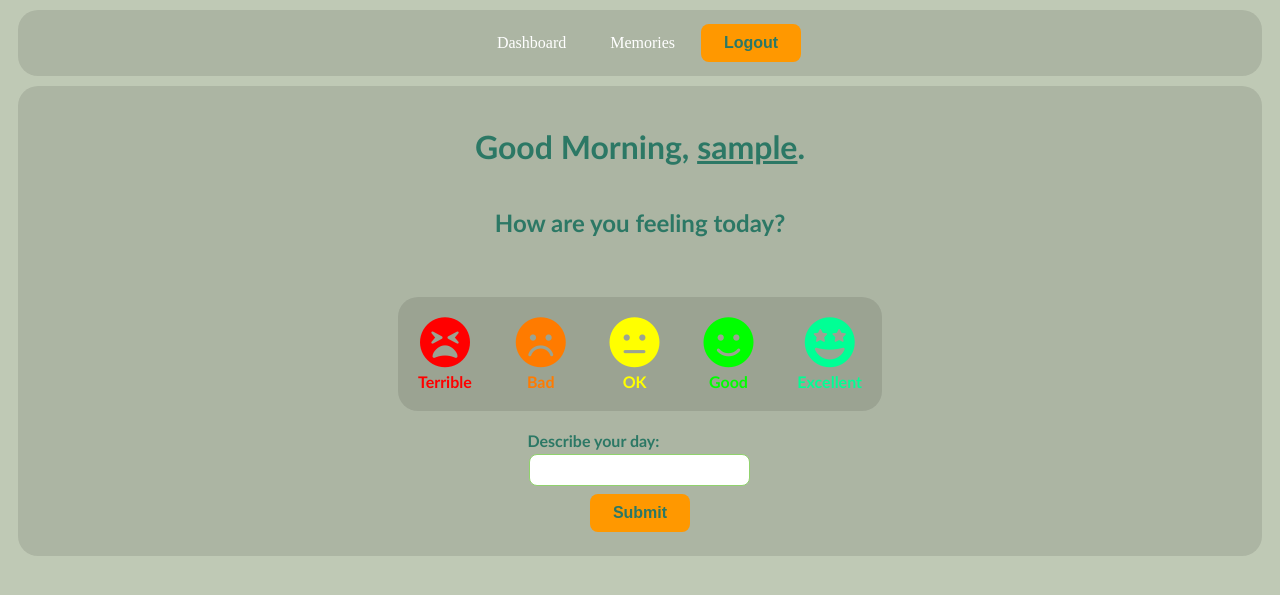
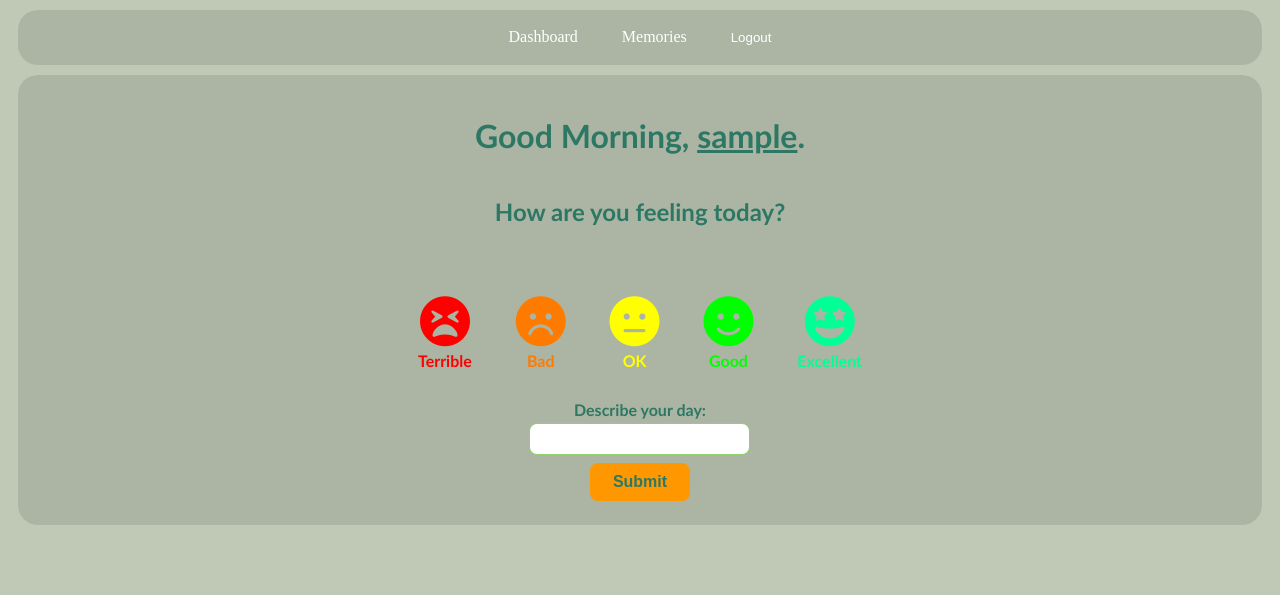
Before and after one commit to qkas/DayLogger, a Node server app: page / in a window 1280 px wide. Shown: the top 595 px of the page. Run offline with Node 20, Linux system fonts and the light colour scheme; the visitor is signed in with stand-in values (Sample User, id 1); data that the repository does not hold is empty; some libraries are stand-ins or nearby versions.

Commit message:
Updated navbar style

```diff
--- a/public/css/style.css
+++ b/public/css/style.css
@@ -28,6 +28,20 @@ nav ul li a {
 }
 
 nav ul li a:hover {
+    background-color: #555;
+    border-radius: 8px;
+}
+
+nav ul li button {
+    background-color: transparent;
+    border: none;
+    color: #fff;
+    text-decoration: none;
+    padding: 10px 20px;
+    cursor: pointer;
+}
+
+nav ul li button:hover {
     background-color: #555;
 }
 
@@ -66,7 +80,7 @@ form {
     flex-direction: column;
 }
 
-form button {
+.wrapper form button {
     background-color: #FF9800;
     border: none;
     color: #2C7865;
@@ -81,7 +95,7 @@ form button {
     width: 100px;
 }
 
-form button:hover {
+.wrapper form button:hover {
     background-color: #444;
 }
 
@@ -117,10 +131,8 @@ form input:focus {
 }
 .rating ul {
     padding: 0;
-    margin: 20px 0;
+    margin: 10px 0;
     list-style: none;
-    background-color: rgba(0, 0, 0, 0.1);
-    border-radius: 20px;
 }
 .rating li {
     display: inline-block;
@@ -150,5 +162,7 @@ form input:focus {
 }
 .description {
     display: flex;
+    justify-content: center;
+    align-items: center;
     flex-direction: column;
 }
```
